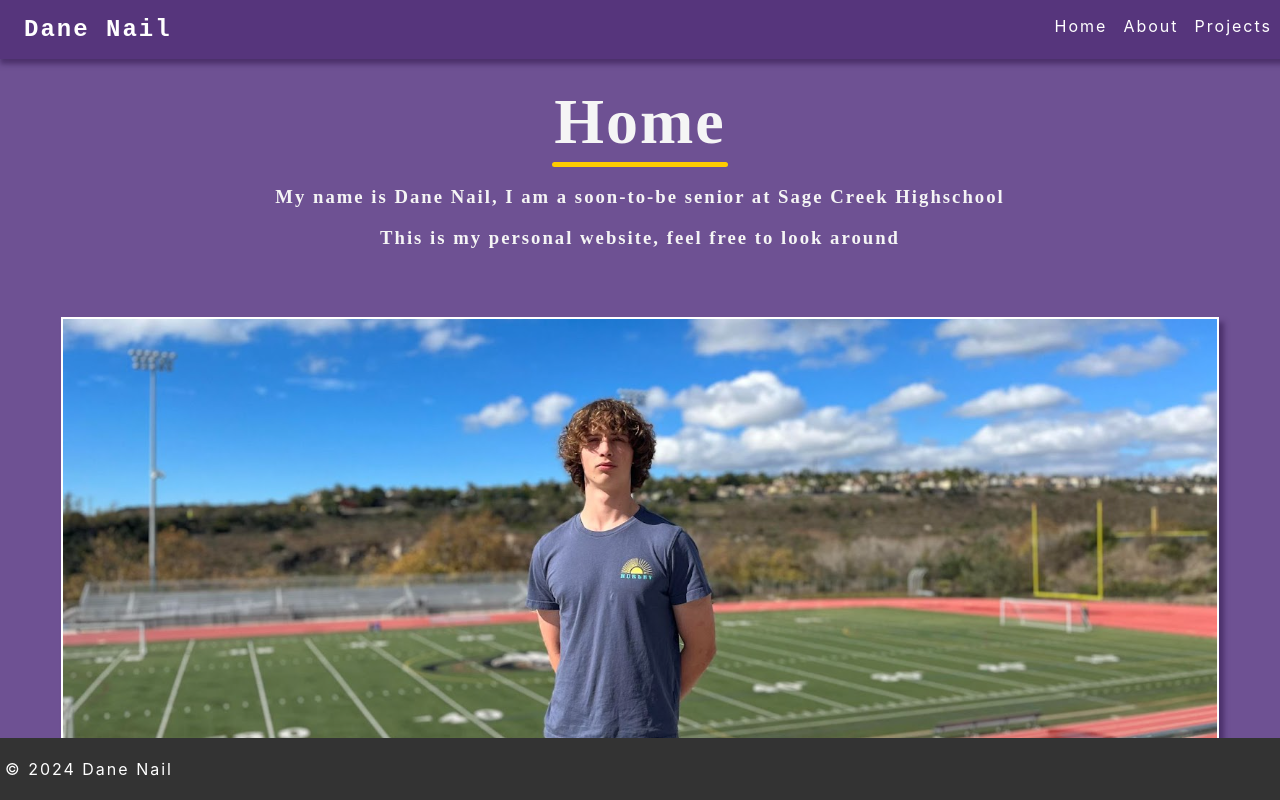
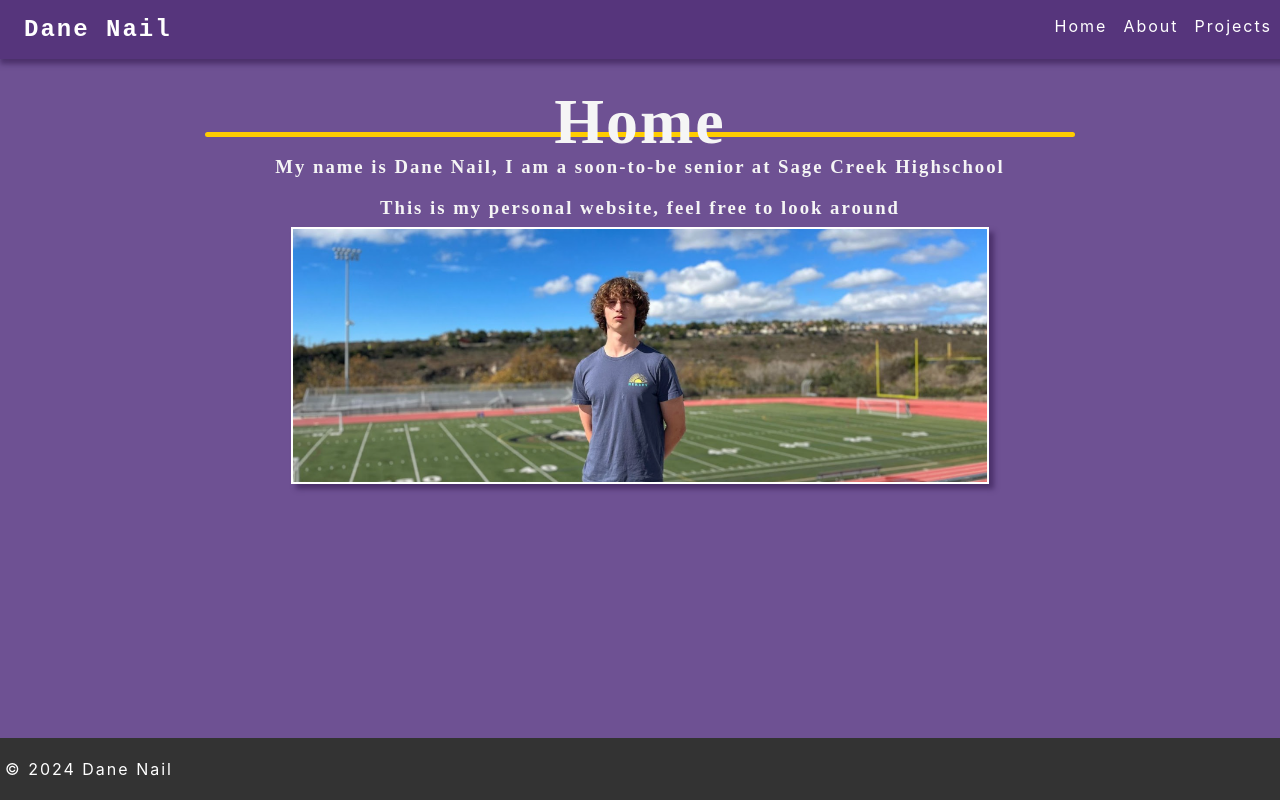
Before and after one commit to Juke02/Juke02.github.io, a React (Create React App) app: page / in a window 1280 px wide. Built offline with nearby package versions, Linux system fonts and the light colour scheme; a web font is replaced by a local one.

Commit message:
Added projects

```diff
--- a/src/components/Projects.css
+++ b/src/components/Projects.css
@@ -9,3 +9,34 @@
     margin-top: -40px;
     padding-left: 40px;
   }
+
+  hr.divider {
+    border-top: 4px solid #ffcc00;
+    border-bottom: 1px solid #ffcc00;
+    border-right: 1px solid #ffcc00;
+    border-left: 1px solid #ffcc00;
+    border-radius: 3px;
+    width: 75%;
+    margin-top: -80px;
+  }
+
+  .proj-details {
+    margin-top: 40px;
+  }
+
+  .image {
+    margin-top: -10px;
+    box-shadow: 5px 5px 5px 0px #361d539c;
+    border: 2px solid #ffffff;
+    width: 60%;
+    height: auto;
+  }
+
+  a {
+    color: #ff9900; /* Set the default color for links */
+    text-decoration: none; /* Remove underline */
+}
+
+a:hover {
+  color: #ffcc00; /* Change color on hover */
+}
--- a/src/components/Projects.js
+++ b/src/components/Projects.js
@@ -8,6 +8,13 @@ function Projects() {
       <div className="desc">
         <h3>A collection of projects I have done.</h3>
       </div>
+      <div className="proj-details">
+        {/* Wrap the project name in an anchor tag */}
+        <a href="https://juke02.github.io/Nontransitive-Dice/" target="_blank" rel="noopener noreferrer">
+          <h3>Nontransitive Dice Calculator</h3>
+        </a>
+        <img src="/dice.png" alt="Dice" className="image" />
+      </div>
     </section>
   );
 }
```
Also changed, not shown: public/dice.png (added).
